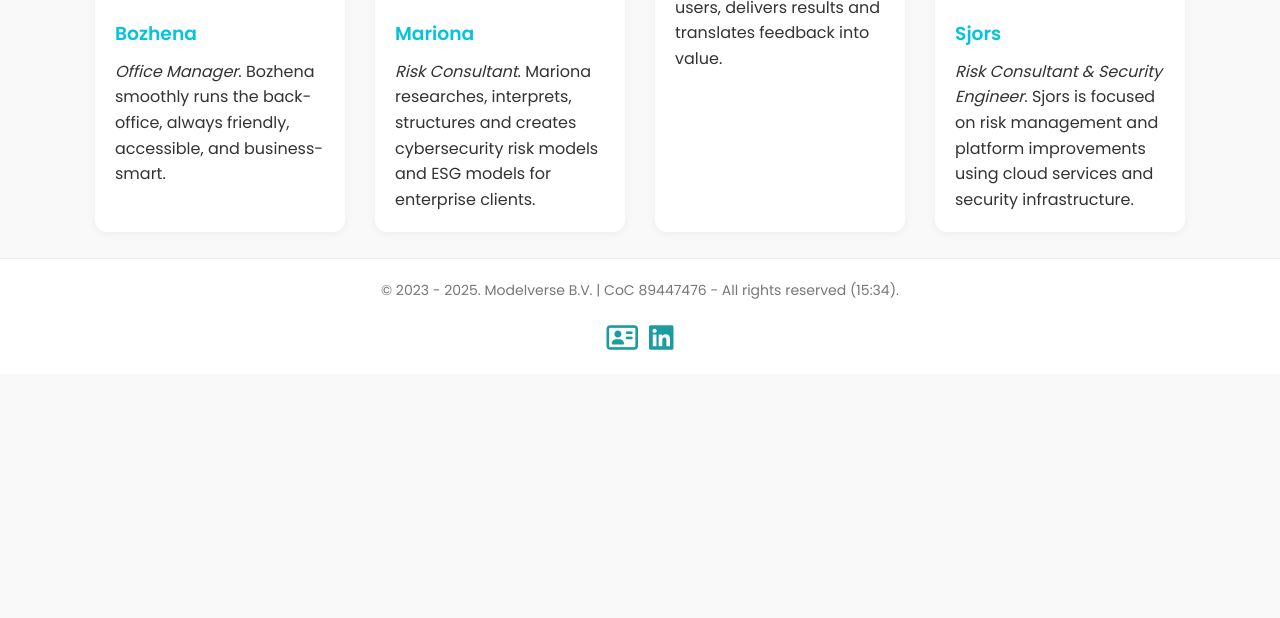
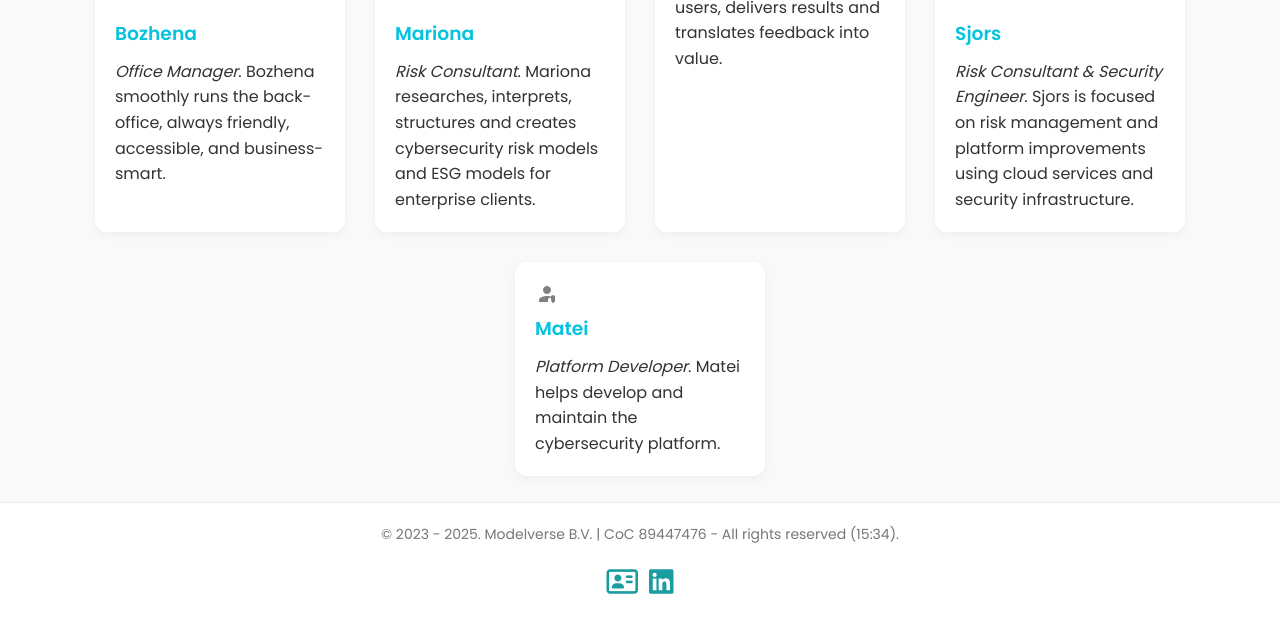
Before and after one commit to daanl63/MV, a Jekyll site: the page built from team.html, in a window 1280 px wide and 900 px high, scrolled down 1130 px, cut to the strip 282-900 px from the top of the window. Built offline with Jekyll 4.4.1, drawn with Linux system fonts in a browser that asks for light colours; nearby versions of some CDN libraries; before the commit the page ends 1786 px from its top, so only the background shows below that.

Commit message:
Update team.yaml

```diff
--- a/_data/team.yaml
+++ b/_data/team.yaml
@@ -38,3 +38,7 @@ ext:
     role: Risk Consultant & Security Engineer
     bio:  Sjors is focused on risk management and platform improvements using cloud services and security infrastructure.
     img:  WWW%20Sjors.jpeg
+
+  - name: Matei
+    role: Platform Developer
+    bio:  Matei helps develop and maintain the cybersecurity platform.
```
